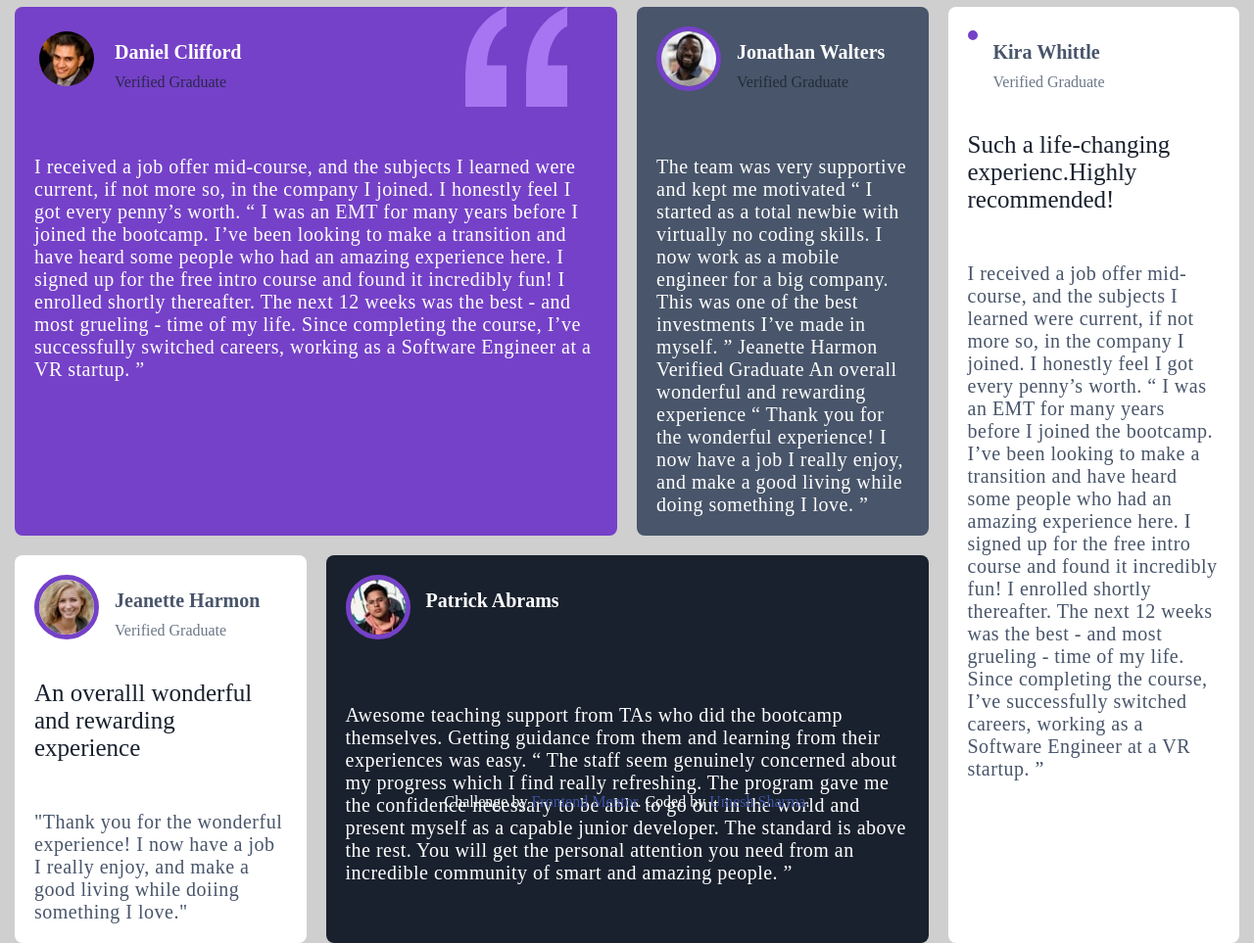
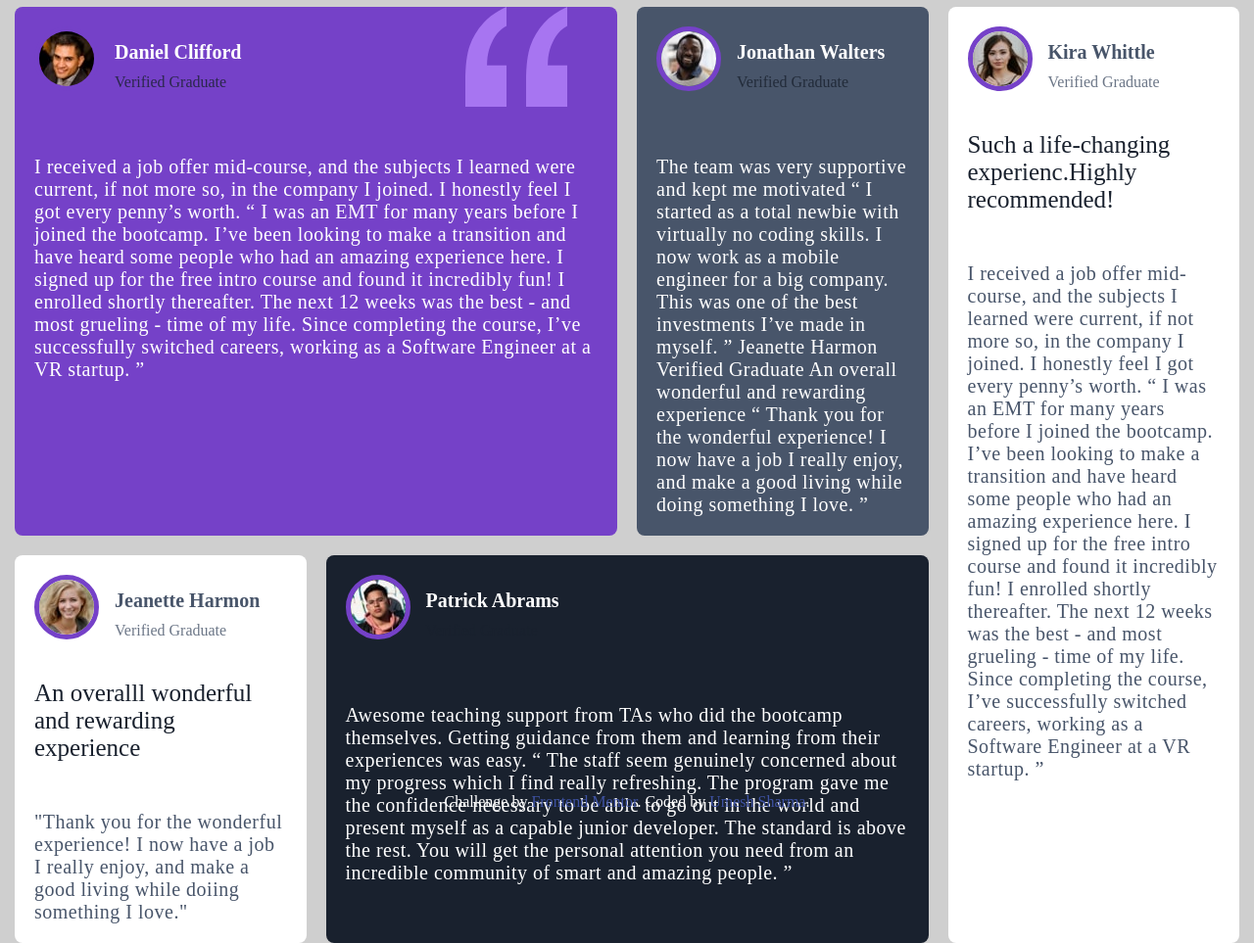
Before and after one commit to Omeshcoding/Testimonials, a plain HTML site: page index.html in a window 1280 px wide. Shown: the whole page at 98% size. Drawn offline with Linux system fonts and the light colour scheme; the site is published under a folder, as on GitHub Pages, so addresses that start at the root find nothing; a web font is replaced by a local one.

Commit message:
image loding issue

```diff
--- a/index.html
+++ b/index.html
@@ -105,7 +105,7 @@
                 <header>
                     <div class="flex">
                    <div>
-                        <img class="img" src="/images/image-kira.jpg" alt="">
+                        <img class="img" src="./images/image-kira.jpg" alt="">
                    </div>
                    <div>
                    <h4 class="name">Kira Whittle</h4>
```
